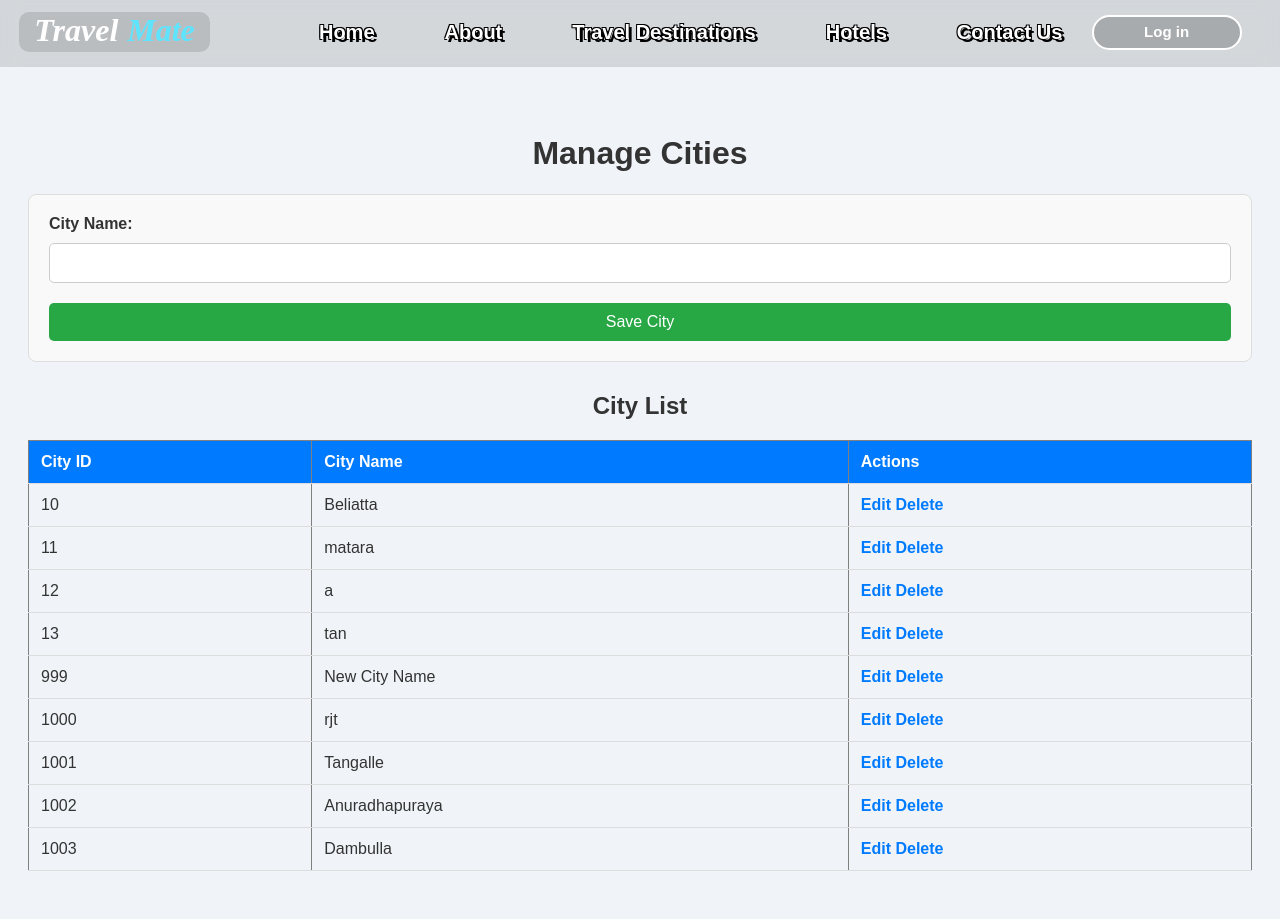
After one commit to mihirudahanayake/1st_year_Project_G15, a PHP site: page /manage-city.php in a window 1280 px wide. The commit adds this page. Run offline with PHP 8.4, Linux system fonts and the light colour scheme; data comes from the database, SQL or seed files in the repository; some libraries are stand-ins or nearby versions.

Commit message:
Add files via upload

```diff
--- a/admin.css
+++ b/admin.css
@@ -4,7 +4,7 @@ body {
     background-position: center;
     background-repeat: no-repeat;
     background-attachment: fixed;
-    margin: 0;
+    margin-top: 2rem;
     padding: 0;
     justify-content: center; /* Center horizontally */
     align-items: center; /* Center vertically */
--- a/admin.php
+++ b/admin.php
@@ -50,13 +50,16 @@ $cities = $conn->query("SELECT * FROM cities");
     </script>
 </head>
 <body>
+<?php include 'header.php'; ?>
 
     <div class="bg"></div>
     <div class="dashboard-container">
     <h1>Site Admin</h1>
     <div class="button-container">
+    <button style="font-size: 16px;" onclick="location.href='manage-city.php'" id="manage-city">Manage Cities</button>
         <button style="font-size: 16px;" onclick="location.href='admin_panel.php'">Manage Users & Hotels</button>
         <button style="font-size: 16px;" onclick="location.href='profile.php'" id="profile">Profile</button>
+
     </div>
 
 
@@ -88,6 +91,7 @@ $cities = $conn->query("SELECT * FROM cities");
                             <img src="<?php echo htmlspecialchars($image['image_url']); ?>" alt="Image">
                         <?php endif; ?>
                     </div>
+                    <p><?php echo htmlspecialchars($destination['city']); ?></p>
                     <div class="actions">
                         <a href="edit_destination.php?id=<?php echo $destination['destination_id']; ?>">View & Edit</a>
                         <!-- Add the delete button with a confirmation prompt -->
@@ -97,6 +101,6 @@ $cities = $conn->query("SELECT * FROM cities");
             <?php endwhile; ?>
         </div>
     </div>
-
+    <?php include 'footer.php'; ?>
 </body>
 </html>
--- a/footer.php
+++ b/footer.php
@@ -32,7 +32,7 @@
                                  echo '<li><a href="index.php">Home</a></li>';
                               }
                         } else {
-                              echo '<li><a href="index.php">Home</a></li>';
+                              echo '<li><a href="admin.php">Home</a></li>';
                         }
                      ?>
                      <li><a href="about.php">About Us</a></li>
@@ -53,7 +53,7 @@
                      }
                     ?>
                      <li><a href="travel_destination.php">Destinations</a></li>
-                     <li><a href="#">Contact Us</a></li>
+                     <li><a href="Contact.php">Contact Us</a></li>
                   </ul>
             </div>
             <!-- <div class="footer-column">
--- a/header.php
+++ b/header.php
@@ -33,7 +33,7 @@ include_once "config.php";
                         } elseif ($_SESSION['user_type'] == 'user') {
                             echo '<li><a href="index.php">Home</a></li>';
                         } else {
-                            echo '<li><a href="index.php">Home</a></li>';
+                            echo '<li><a href="admin.php">Home</a></li>';
                         }
                     } else {
                         echo '<li><a href="index.php">Home</a></li>';
@@ -60,7 +60,7 @@ include_once "config.php";
                      }
                     ?>
 
-                    <li><a href="#">Contact Us</a></li>
+                    <li><a href="Contact.php">Contact Us</a></li>
                 </ul>
 
                 <?php
@@ -88,7 +88,7 @@ include_once "config.php";
                             echo '<li><a href="hotel_dashboard.php">Home</a></li>';
                         } else {
                             // For regular users, show 'Hotels'
-                            echo '<li><a href="index.php">Home</a></li>';
+                            echo '<li><a href="admin.php">Home</a></li>';
                         }
                     }
                     ?>
@@ -106,7 +106,7 @@ include_once "config.php";
             ?>
 
             <li><a href="travel_destination.php">Travel Destinations</a></li>
-            <li><a href="#">Contact Us</a></li>
+            <li><a href="Contact.php">Contact Us</a></li>
         </ul>
     </div>
      </body>
--- /dev/null
+++ b/manage-city.css
@@ -0,0 +1,145 @@
+/* General Styles */
+body {
+     font-family: Arial, sans-serif;
+     background-color: #f0f4f8;
+     margin-top: 4rem;
+     padding: 20px;
+     color: #333;
+ }
+
+ h1, h2 {
+     text-align: center;
+     color: #333;
+ }
+
+ .container {
+     max-width: 800px;
+     margin: 0 auto;
+     padding: 20px;
+     background-color: #fff;
+     border-radius: 10px;
+     box-shadow: 0px 4px 8px rgba(0, 0, 0, 0.1);
+ }
+
+ /* Form Styles */
+ form {
+     display: flex;
+     flex-direction: column;
+     margin-bottom: 30px;
+     border: 1px solid #ddd;
+     padding: 20px;
+     border-radius: 8px;
+     background-color: #f9f9f9;
+ }
+
+ form label {
+     margin-bottom: 10px;
+     font-weight: bold;
+ }
+
+ form input[type="text"] {
+     padding: 10px;
+     margin-bottom: 20px;
+     border: 1px solid #ccc;
+     border-radius: 5px;
+     font-size: 16px;
+ }
+
+ form button {
+     padding: 10px;
+     background-color: #28a745;
+     color: white;
+     border: none;
+     border-radius: 5px;
+     font-size: 16px;
+     cursor: pointer;
+ }
+
+ form button:hover {
+     background-color: #218838;
+ }
+
+ /* Table Styles */
+ table {
+     width: 100%;
+     border-collapse: collapse;
+     margin-bottom: 20px;
+ }
+
+ table th, table td {
+     padding: 12px;
+     text-align: left;
+     border-bottom: 1px solid #ddd;
+ }
+
+ table th {
+     background-color: #007bff;
+     color: white;
+ }
+
+ table tr:hover {
+     background-color: #f1f1f1;
+ }
+
+ /* Action Links */
+ a {
+     text-decoration: none;
+     color: #007bff;
+     font-weight: bold;
+ }
+
+ a:hover {
+     color: #0056b3;
+ }
+
+ .action-links {
+     display: flex;
+     justify-content: space-between;
+ }
+
+ .action-links a {
+     margin-right: 10px;
+ }
+
+ a.delete {
+     color: #dc3545;
+ }
+
+ a.delete:hover {
+     color: #c82333;
+ }
+
+ /* Centering and Layout */
+ .container h1 {
+     font-size: 2rem;
+     margin-bottom: 1rem;
+ }
+
+ .container h2 {
+     font-size: 1.5rem;
+     margin-bottom: 0.75rem;
+ }
+
+ @media (max-width: 600px) {
+     body {
+         padding: 10px;
+     }
+
+     table th, table td {
+         font-size: 14px;
+         padding: 8px;
+     }
+
+     form input[type="text"], form button {
+         font-size: 14px;
+         padding: 8px;
+     }
+
+     .container h1 {
+         font-size: 1.5rem;
+     }
+
+     .container h2 {
+         font-size: 1.25rem;
+     }
+ }
--- /dev/null
+++ b/manage-city.php
@@ -0,0 +1,108 @@
+<?php
+// Include the database connection
+include 'config.php';
+
+// Handle form submission to add or update a city
+if ($_SERVER['REQUEST_METHOD'] == 'POST') {
+    $city_name = $_POST['city_name'];
+    $city_id = isset($_POST['city_id']) ? $_POST['city_id'] : null;
+
+    if ($city_id) {
+        // Update the existing city
+        $sql = "UPDATE cities SET city_name = ? WHERE city_id = ?";
+        $stmt = $conn->prepare($sql);
+        $stmt->bind_param("si", $city_name, $city_id);
+    } else {
+        // Add a new city
+        $sql = "INSERT INTO cities (city_name) VALUES (?)";
+        $stmt = $conn->prepare($sql);
+        $stmt->bind_param("s", $city_name);
+    }
+
+    if ($stmt->execute()) {
+        echo "City saved successfully!";
+    } else {
+        echo "Error: " . $stmt->error;
+    }
+}
+
+
+// Handle city deletion
+if (isset($_GET['delete'])) {
+    $city_id = $_GET['delete'];
+    $sql = "DELETE FROM cities WHERE city_id = ?";
+    $stmt = $conn->prepare($sql);
+    $stmt->bind_param("i", $city_id);
+
+    if ($stmt->execute()) {
+        echo '<script>alert("City Deleted Successfully")</script>';
+    } else {
+        echo "Error: " . $stmt->error;
+    }
+}
+
+// Fetch all cities for display
+$sql = "SELECT * FROM cities";
+$result = $conn->query($sql);
+
+?>
+
+<!DOCTYPE html>
+<html lang="en">
+<head>
+    <meta charset="UTF-8">
+    <meta name="viewport" content="width=device-width, initial-scale=1.0">
+    <title>Manage Cities</title>
+    <link rel="stylesheet" href="manage-city.css">
+</head>
+<body>
+<?php include 'header.php'; ?>
+
+<h1>Manage Cities</h1>
+
+<!-- Form for adding/updating a city -->
+<form method="post" action="">
+    <label for="city_name">City Name:</label>
+    <input type="text" id="city_name" name="city_name" required>
+    <input type="hidden" name="city_id" id="city_id">
+    <button type="submit">Save City</button>
+</form>
+
+<!-- List of cities -->
+<h2>City List</h2>
+<table border="1">
+    <tr>
+        <th>City ID</th>
+        <th>City Name</th>
+        <th>Actions</th>
+    </tr>
+    <?php while ($row = $result->fetch_assoc()) { ?>
+        <tr>
+            <td><?php echo $row['city_id']; ?></td>
+            <td><?php echo $row['city_name']; ?></td>
+            <td>
+                <a href="?edit=<?php echo $row['city_id']; ?>">Edit</a>
+                <a href="?delete=<?php echo $row['city_id']; ?>" onclick="return confirm('Are you sure?')">Delete</a>
+            </td>
+        </tr>
+    <?php } ?>
+</table>
+
+<!-- JavaScript to handle editing -->
+<script>
+    // When "Edit" is clicked, fill the form with the city details
+    document.querySelectorAll('a[href^="?edit="]').forEach(link => {
+        link.addEventListener('click', function(e) {
+            e.preventDefault();
+            const cityId = this.getAttribute('href').split('=')[1];
+            const row = this.closest('tr');
+            const cityName = row.querySelector('td:nth-child(2)').textContent;
+
+            document.getElementById('city_name').value = cityName;
+            document.getElementById('city_id').value = cityId;
+        });
+    });
+</script>
+
+</body>
+</html>
```
Also changed, not shown: Contact.css (added, +124 -0 lines).
